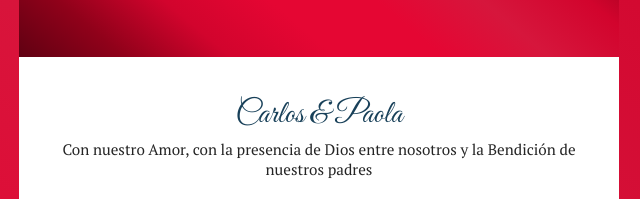
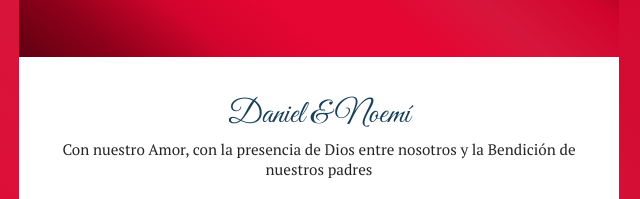
Before and after one commit to AdairKevin/InvitacionCarlosyPaola23Agosto, a plain HTML site: page index.html in a window 1280 px wide. Shown: the part 1131-1330 px from the top of the page, 321-961 px from the left. Drawn offline with Linux system fonts and the light colour scheme.

Commit message:
Update index.html

```diff
--- a/index.html
+++ b/index.html
@@ -2,7 +2,7 @@
   <head>
     <meta charset="UTF-8" />
     <meta name="viewport" content="width=device-width, initial-scale=1.0" />
-    <title>Carlos y Paola</title>
+    <title>Daniel y Noemí</title>
     <link rel="icon" href="favicon.ico" type="image/x-icon" />
     <link rel="stylesheet" href="./assets/css/style.css" />
     <link rel="stylesheet" href="./assets/css/layout.css" />
@@ -68,7 +68,7 @@
         </div>
         <div class="box-info">
           <div class="info-primary">
-            <h1>Carlos & Paola</h1>
+            <h1>Daniel & Noemí</h1>
             <p>
               Con nuestro Amor, con la presencia de Dios entre nosotros y la
               Bendición de nuestros padres
```
